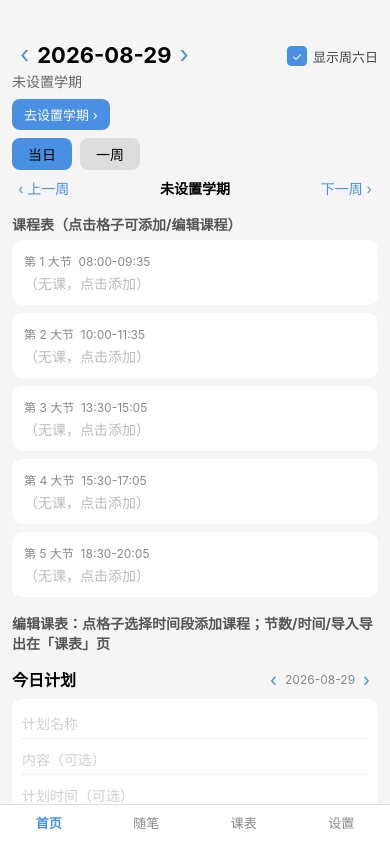
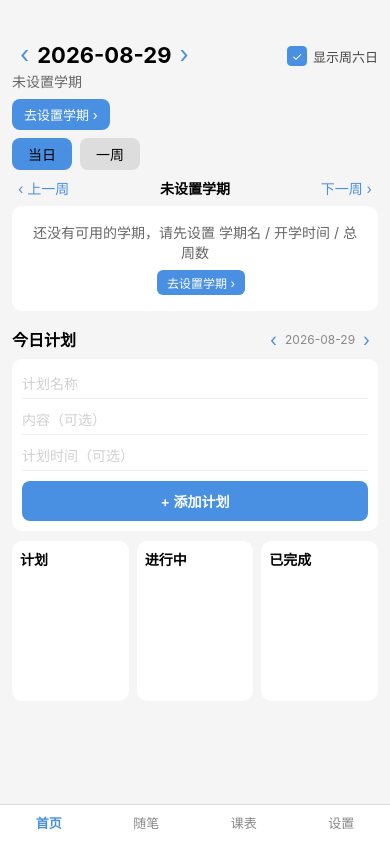
Before and after one commit to qqing9271-hub/h-course-table, a React Native app: screen / in a window 390 px wide. Built offline with nearby package versions, Linux system fonts and the light colour scheme.

Commit message:
fix: 未设置学期/未开学/已结束时不显示课表，只显示提示+跳转按钮

```diff
--- a/src/screens/HomeScreen.tsx
+++ b/src/screens/HomeScreen.tsx
@@ -43,6 +43,7 @@ export default function HomeScreen({ goTo }: { goTo: (tab: string) => void }) {
     else if (schBefore) weekText = '未开学';
     else if (schAfter) weekText = '已结束';
   }
+  const canShowSchedule = inSem;
   const displayWeek = schWeek >= 1 ? schWeek : 1;
   const dayCount = setting.showWeekend ? 7 : 5;
   const days = Array.from({ length: dayCount }, (_, i) => i + 1);
@@ -146,10 +147,29 @@ export default function HomeScreen({ goTo }: { goTo: (tab: string) => void }) {
         <TouchableOpacity onPress={() => setSchDate(addDaysToDate(schDate, 7))}><Text style={styles.nav2}>下一周 ›</Text></TouchableOpacity>
       </View>
 
-      <Text style={styles.sectionTitle}>课程表（点击格子可添加/编辑课程）</Text>
-      {view === 'day' ? renderDay() : renderWeek()}
-
-      <Text style={styles.sectionTitle}>编辑课表：点格子选择时间段添加课程；节数/时间/导入导出在「课表」页</Text>
+      {canShowSchedule ? (
+        <>
+          <Text style={styles.sectionTitle}>课程表（点击格子可添加/编辑课程）</Text>
+          {view === 'day' ? renderDay() : renderWeek()}
+          <Text style={styles.sectionTitle}>编辑课表：点格子选择时间段添加课程；节数/时间/导入导出在「课表」页</Text>
+        </>
+      ) : (
+        <View style={styles.noticeCard}>
+          {!semester || weekText === '未设置学期' ? (
+            <>
+              <Text style={styles.noticeTxt}>还没有可用的学期，请先设置 学期名 / 开学时间 / 总周数</Text>
+              <TouchableOpacity style={styles.jumpBtn} onPress={() => goTo('settings')}><Text style={styles.jumpTxt}>去设置学期 ›</Text></TouchableOpacity>
+            </>
+          ) : schBefore ? (
+            <>
+              <Text style={styles.noticeTxt}>现在还未开学，暂不显示课程表</Text>
+              <TouchableOpacity style={styles.jumpBtn} onPress={() => setSchDate(semester!.startDate)}><Text style={styles.jumpTxt}>跳到开学第一天</Text></TouchableOpacity>
+            </>
+          ) : (
+            <Text style={styles.noticeTxt}>学期已结束，暂不显示课程表</Text>
+          )}
+        </View>
+      )}
 
       <TodayPlanScreen />
 
@@ -194,6 +214,8 @@ const styles = StyleSheet.create({
   weekNav: { flexDirection: 'row', justifyContent: 'space-between', alignItems: 'center', marginBottom: 8 },
   nav2: { color: '#4a90e2', fontSize: 14, paddingHorizontal: 6 },
   weekLabel: { fontWeight: '700' },
+  noticeCard: { backgroundColor: '#fff', borderRadius: 10, padding: 16, marginBottom: 8, alignItems: 'center' },
+  noticeTxt: { fontSize: 14, color: '#666', marginBottom: 8, textAlign: 'center' },
   sectionTitle: { fontSize: 14, fontWeight: '700', color: '#555', marginTop: 8, marginBottom: 6 },
   slot: { backgroundColor: '#fff', borderRadius: 10, padding: 12, marginBottom: 8 },
   slotLabel: { color: '#888', fontSize: 12, marginBottom: 4 },
```
